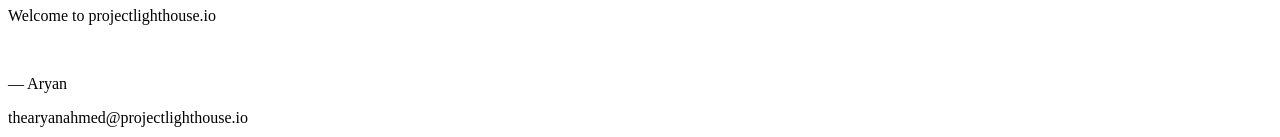
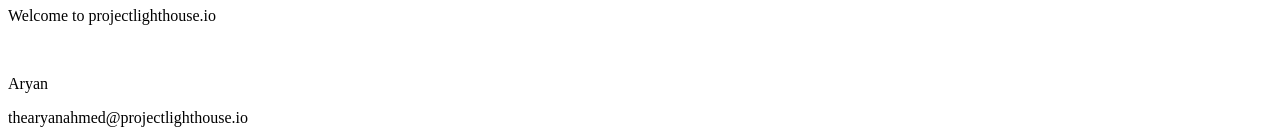
Before and after one commit to projectlighthouse-io/thelighthouse, a Nuxt app in the folder web/: page / in a window 1280 px wide. Shown: the part 3363-3500 px from the top of the page. Built offline with nearby package versions, Linux system fonts and the light colour scheme; no server answers.

Commit message:
Sign the author letter without italics or a dash

```diff
--- a/web/app/components/Marketing/AuthorLetter.vue
+++ b/web/app/components/Marketing/AuthorLetter.vue
@@ -32,7 +32,7 @@
       </p>
       <p class="welcome">Welcome to <strong>projectlighthouse.io</strong></p>
 
-      <p class="sign">— Aryan</p>
+      <p class="sign">Aryan</p>
       <p class="email">thearyanahmed@projectlighthouse.io</p>
     </div>
   </section>
@@ -101,7 +101,7 @@
 
 .sheet p.sign {
   margin: 40px 0 0;
-  font: italic 400 26px/32px var(--font-serif);
+  font: 400 26px/32px var(--font-serif);
 }
 
 .sheet p.email {
```
